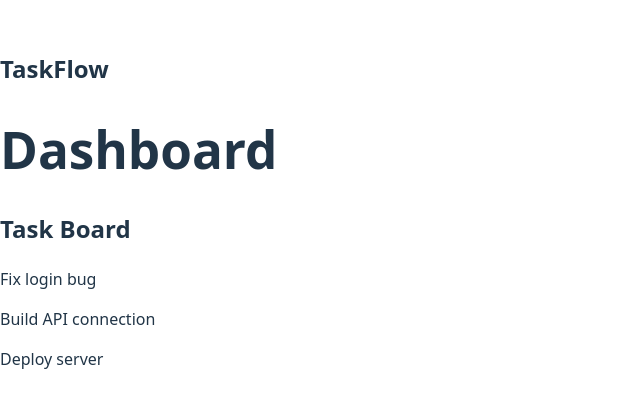
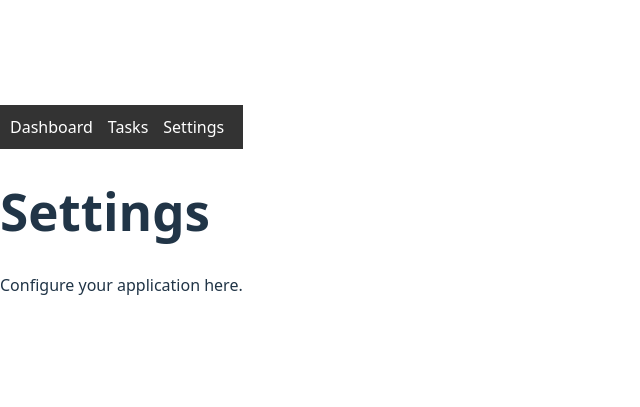
Before and after one commit to witzulu/taskflow, a React (Vite) app: page /settings in a window 1280 px wide. Shown: the part 191-598 px from the top of the page, without its empty margins (0-640 px from the left). Built offline with nearby package versions, Linux system fonts and the light colour scheme.

Commit message:
Add routing and pages

```diff
--- a/package.json
+++ b/package.json
@@ -11,7 +11,8 @@
   },
   "dependencies": {
     "react": "^19.2.0",
-    "react-dom": "^19.2.0"
+    "react-dom": "^19.2.0",
+    "react-router-dom": "^7.13.1"
   },
   "devDependencies": {
     "@eslint/js": "^9.39.1",
--- a/src/app/App.tsx
+++ b/src/app/App.tsx
@@ -1,15 +1,22 @@
+import { BrowserRouter, Routes, Route } from "react-router-dom"
+
 import Navbar from "../components/layout/Navbar"
-import TaskBoard from "../features/tasks/TaskBoard"
+
+import Dashboard from "../pages/Dashboard"
+import Tasks from "../pages/Tasks"
+import Settings from "../pages/Settings"
 
 function App() {
   return (
-    <div>
+    <BrowserRouter>
       <Navbar />
 
-      <h1>Dashboard</h1>
-
-      <TaskBoard />
-    </div>
+      <Routes>
+        <Route path="/" element={<Dashboard />} />
+        <Route path="/tasks" element={<Tasks />} />
+        <Route path="/settings" element={<Settings />} />
+      </Routes>
+    </BrowserRouter>
   )
 }
 
--- a/src/components/layout/Navbar.tsx
+++ b/src/components/layout/Navbar.tsx
@@ -1,7 +1,19 @@
+import { Link } from "react-router-dom"
+
 function Navbar() {
   return (
-    <nav>
-      <h2>TaskFlow</h2>
+    <nav style={{ padding: "10px", background: "#333" }}>
+      <Link to="/" style={{ color: "white", marginRight: "15px" }}>
+        Dashboard
+      </Link>
+
+      <Link to="/tasks" style={{ color: "white", marginRight: "15px" }}>
+        Tasks
+      </Link>
+
+      <Link to="/settings" style={{ color: "white" }}>
+        Settings
+      </Link>
     </nav>
   )
 }
--- /dev/null
+++ b/src/pages/Dashboard.tsx
@@ -0,0 +1,10 @@
+function Dashboard() {
+  return (
+    <div>
+      <h1>Dashboard</h1>
+      <p>Welcome to your productivity dashboard.</p>
+    </div>
+  )
+}
+
+export default Dashboard
--- /dev/null
+++ b/src/pages/Settings.tsx
@@ -0,0 +1,10 @@
+function Settings() {
+  return (
+    <div>
+      <h1>Settings</h1>
+      <p>Configure your application here.</p>
+    </div>
+  )
+}
+
+export default Settings
--- /dev/null
+++ b/src/pages/Tasks.tsx
@@ -0,0 +1,10 @@
+function Tasks() {
+  return (
+    <div>
+      <h1>Tasks</h1>
+      <p>Your task list will appear here.</p>
+    </div>
+  )
+}
+
+export default Tasks
```
Also changed, not shown: src/main.tsx (+6 -6 lines), 1 other file (tests, documents, lock files or other folders).
